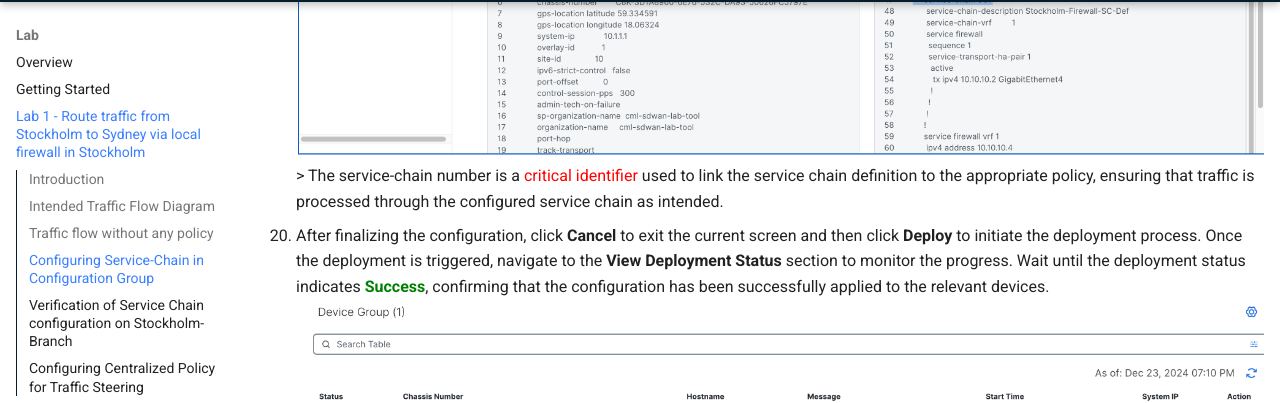
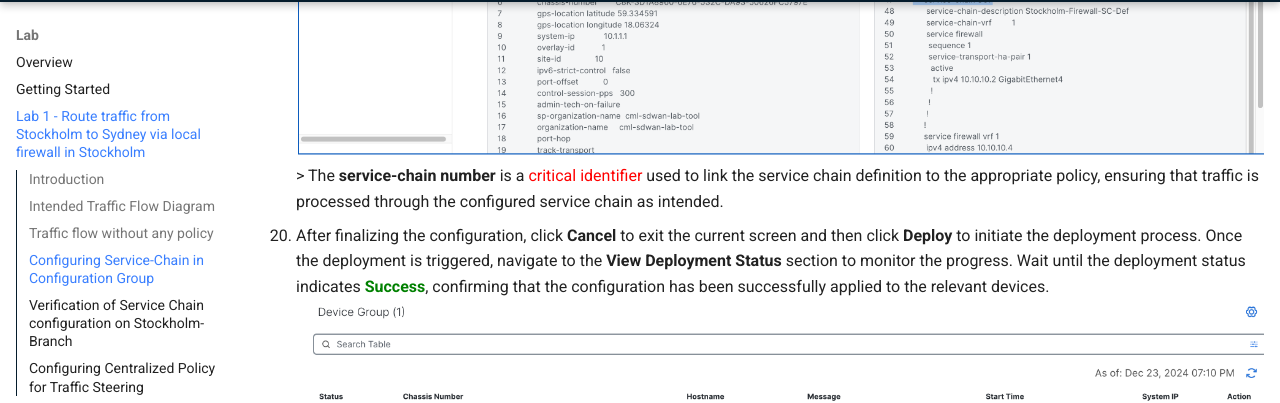
Before and after one commit to ciscodocs/ltrent-2008-clemea25, an MkDocs documentation site: the page built from docs/lab1_getting_started.md, in a window 1280 px wide and 900 px high, scrolled down 11294 px. Shown: the part 94-497 px from the top of the window. Built offline with MkDocs 1.6.1 and Material for MkDocs 9.7.7, drawn with Linux system fonts in a browser that asks for light colours.

Commit message:
Scenario-1 guide

```diff
--- a/docs/lab1_getting_started.md
+++ b/docs/lab1_getting_started.md
@@ -133,7 +133,7 @@ Next, we will configure a service chain within the service-profile parcel in the
     ![CLI Preview](./assets/S-1-figure-19.png){ .off-glb }
 19. Scroll down the **New Configuration** section to locate the **service-chain number** highlighted in <font color="blue">**blue**</font>. <font color="red">Make a note of this number</font>, as it will be required when configuring the data policy in later sections.
     ![CLI Preview of Service Chain Number](./assets/S-1-figure-20.png){ .off-glb }
-    > The service-chain number is a <font color="red">critical identifier</font> used to link the service chain definition to the appropriate policy, ensuring that traffic is processed through the configured service chain as intended.
+    > The **service-chain number** is a <font color="red">critical identifier</font> used to link the service chain definition to the appropriate policy, ensuring that traffic is processed through the configured service chain as intended.
 20. After finalizing the configuration, click **Cancel** to exit the current screen and then click **Deploy** to initiate the deployment process. Once the deployment is triggered, navigate to the **View Deployment Status** section to monitor the progress. Wait until the deployment status indicates **<font color="green">Success</font>**, confirming that the configuration has been successfully applied to the relevant devices.
      ![CLI Preview of Service Chain Number](./assets/S-1-figure-21.png){ .off-glb }
 21. To verify the configuration group status, click on the **EMEA-Stockholm-Branch** configuration group. Ensure that the **Associated column indicates <font color="orange">1</font> device**, confirming that the configuration group is correctly linked to the **Stockholm-Branch** WAN-Edge router. Additionally, check that the Provisioning column displays **<font color="orange">0 out of sync</font>** indicating that the configuration has been successfully deployed and is fully synchronized with the device. This step ensures that the configuration group is correctly applied and functioning as intended.
```
